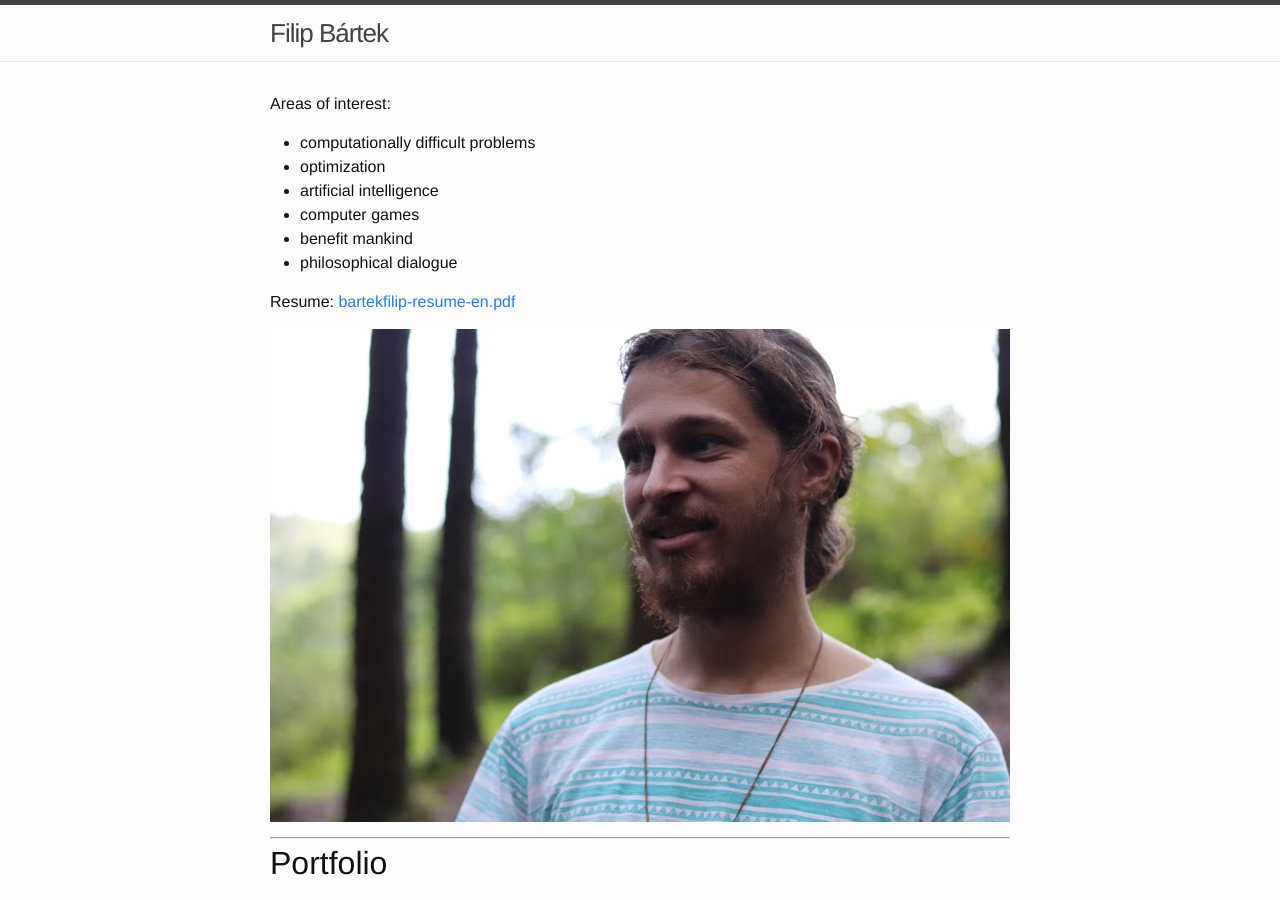
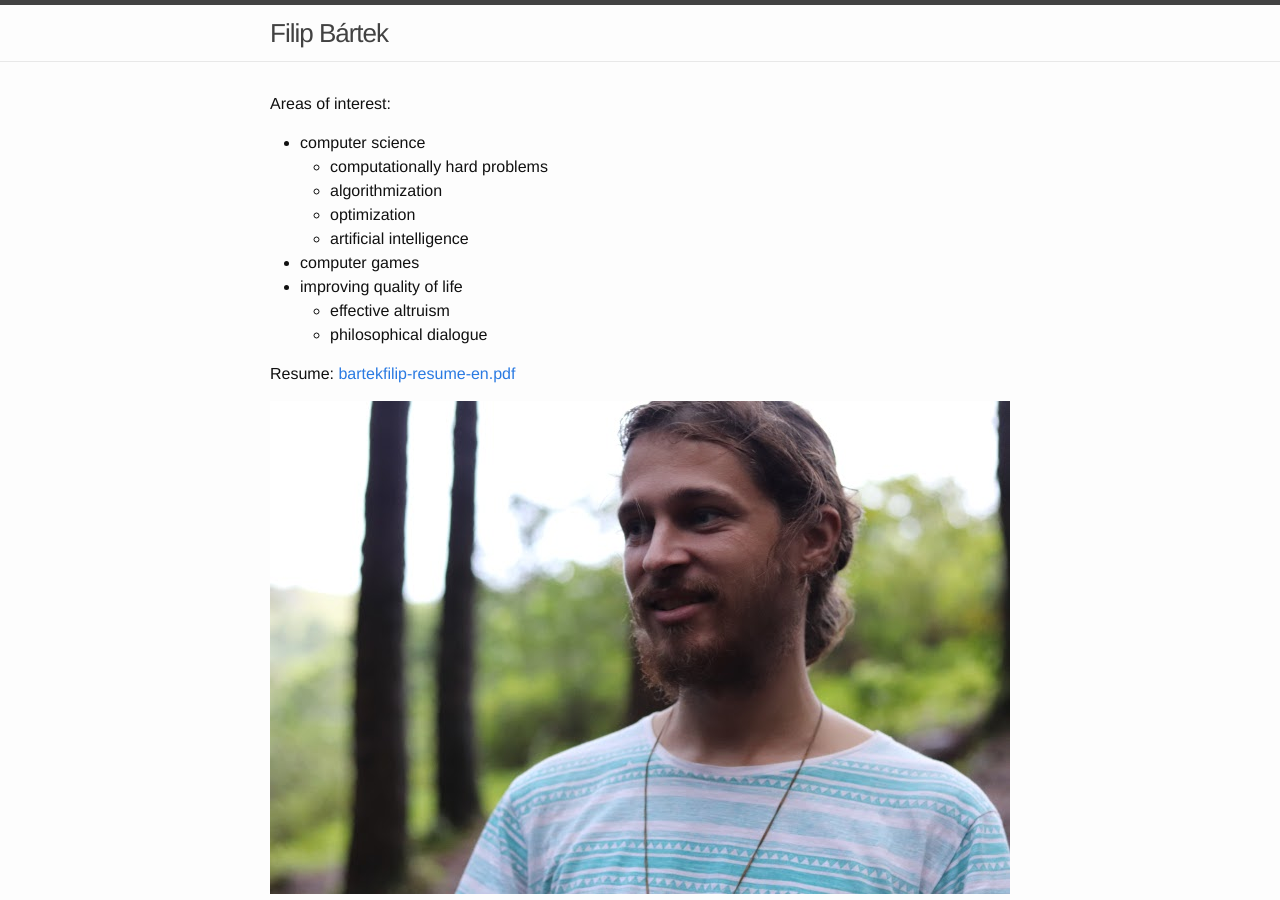
Before and after one commit to filipbartek/filipbartek.github.io, a Jekyll site: the page built from index.md, in a window 1280 px wide and 900 px high. Built offline with Jekyll 4.4.1, drawn with Linux system fonts in a browser that asks for light colours.

Commit message:
Improve Areas of interest

```diff
--- a/index.md
+++ b/index.md
@@ -4,12 +4,15 @@ layout: default
 
 Areas of interest:
 
-* computationally difficult problems
-* optimization
-* artificial intelligence
+* computer science
+    * computationally hard problems
+    * algorithmization
+    * optimization
+    * artificial intelligence
 * computer games
-* benefit mankind
-* philosophical dialogue
+* improving quality of life
+    * effective altruism
+    * philosophical dialogue
 
 Resume: [bartekfilip-resume-en.pdf](http://filipbartek.github.io/resume/bartekfilip-resume-en.pdf)
 
```
